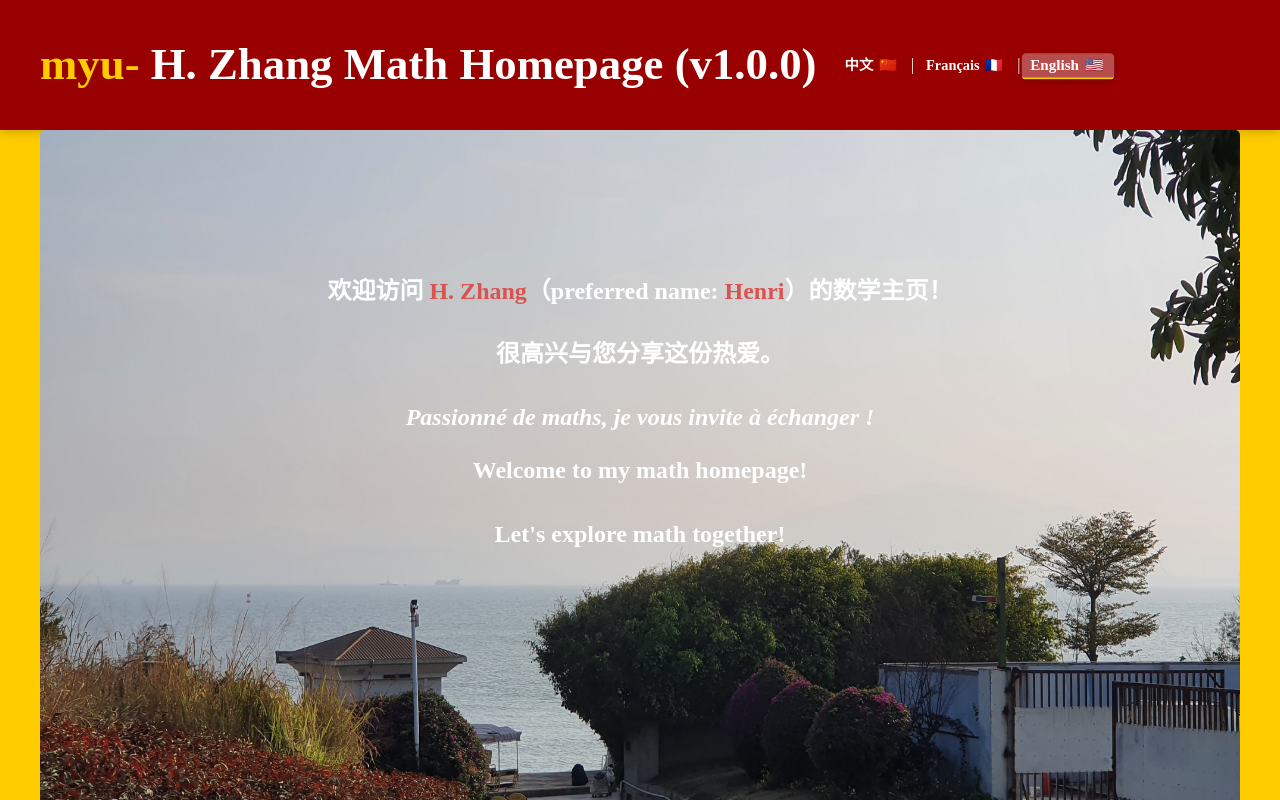
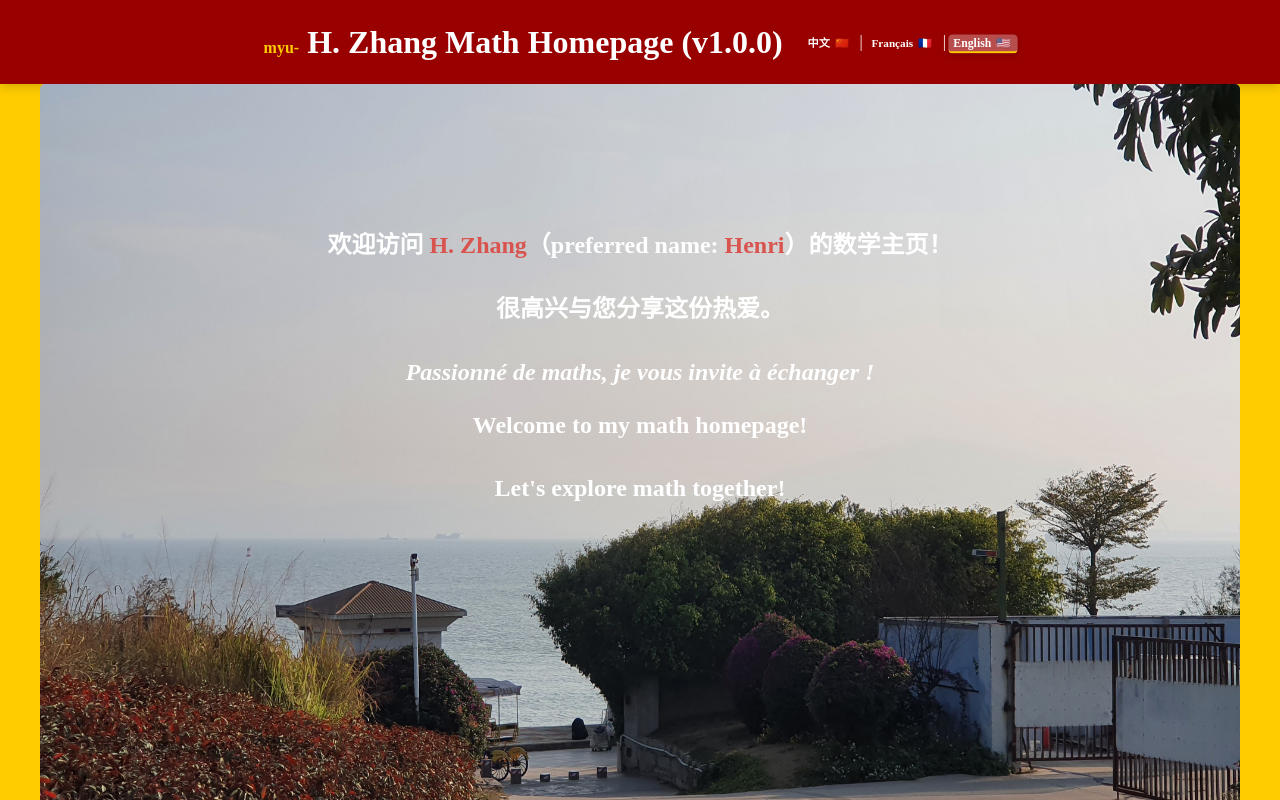
Before and after one commit to H-ZhangMATH/H-ZhangMATH.github.io, a plain HTML site: page index.html in a window 1280 px wide. Shown: the top 800 px of the page. Drawn offline with nearby package versions, Linux system fonts and the light colour scheme.

Commit message:
Add files via upload

```diff
--- a/assets/css/pku-math.css
+++ b/assets/css/pku-math.css
@@ -27,7 +27,7 @@ body {
 .pku-header {
     background: var(--pku-red);
     color: white;
-    padding: 0.5rem 0;
+    padding: 0.3rem 0;
     box-shadow: 0 2px 10px rgba(0,0,0,0.2);
     /* 移除以下两行 */
     /* position: sticky;
@@ -40,21 +40,21 @@ body {
     margin: 0 auto;
     padding: 0 20px;
     position: relative;
+    text-align: center;
 }
 
 /* 核心解决方案 */
 .header-center {
     display: inline-block; /* 使容器根据内容自适应 */
     position: relative;
-    left: 50%;
-    transform: translateX(-50%);
+    text-align: left;
 }
 
 .header-title {
     display: inline-block; /* 与按钮同行 */
     margin: 0;
-    font-size: 1.4rem;
-    line-height: 1.2;
+    font-size: 1rem;
+    line-height: 1;
     vertical-align: middle; /* 垂直对齐 */
 }
 
@@ -67,6 +67,7 @@ body {
 .pku-logo {
     font-weight: 700;
     color: var(--pku-gold);
+    font-size: 1rem;
 }
 
 /* 导航菜单 */
@@ -144,8 +145,8 @@ nav a:hover {
     color: white;
     font-weight: bold;
     font-family: 'Noto Serif SC', serif;
-    font-size: 0.9rem; /* 减小字体大小 */
-    padding: 0.2rem 0.5rem;
+    font-size: 0.7rem; /* 减小字体大小 */
+    padding: 0.1rem 0.3rem;
     cursor: pointer;
     transition: all 0.3s;
     border-radius: 4px;
@@ -275,7 +276,6 @@ address a:hover {
 }
 .obfuscate::after {
     content: attr(data-user) "@" attr(data-domain);
-    color: var(--pku-gold);
 }
 
 
--- a/index.html
+++ b/index.html
@@ -80,7 +80,7 @@
                         <li class="has-submenu">
                             <a href="/lecture notes/Linear Algebra" class="translatable" data-en="Linear Algebra" data-zh="线性代数" data-fr="Algèbre linéaire"></a>
                             <ul class="nav-submenu">
-                                <li><a href="lecture-notes/linear-algebra/lan2.1-2.3.html" class="translatable" data-en="Linear Algebra Notes 1" data-zh="线性代数笔记1" data-fr="Notes d'algèbre linéaire 1"></a></li>
+                                <li><a href="lecture-notes/linear-algebra/lan2.1-2.3.html" class="translatable" data-en="Linear Algebra  Lecture Notes 1" data-zh="线性代数讲义1" data-fr="Notes de Cours d'Algèbre Linéaire 1"></a></li>
                             </ul>
                         </li>
                         <li><a href="#" class="translatable" data-en="Ordinary Differential Equations" data-zh="常微分方程" data-fr="Équations différentielles ordinaires"></a></li>
```
